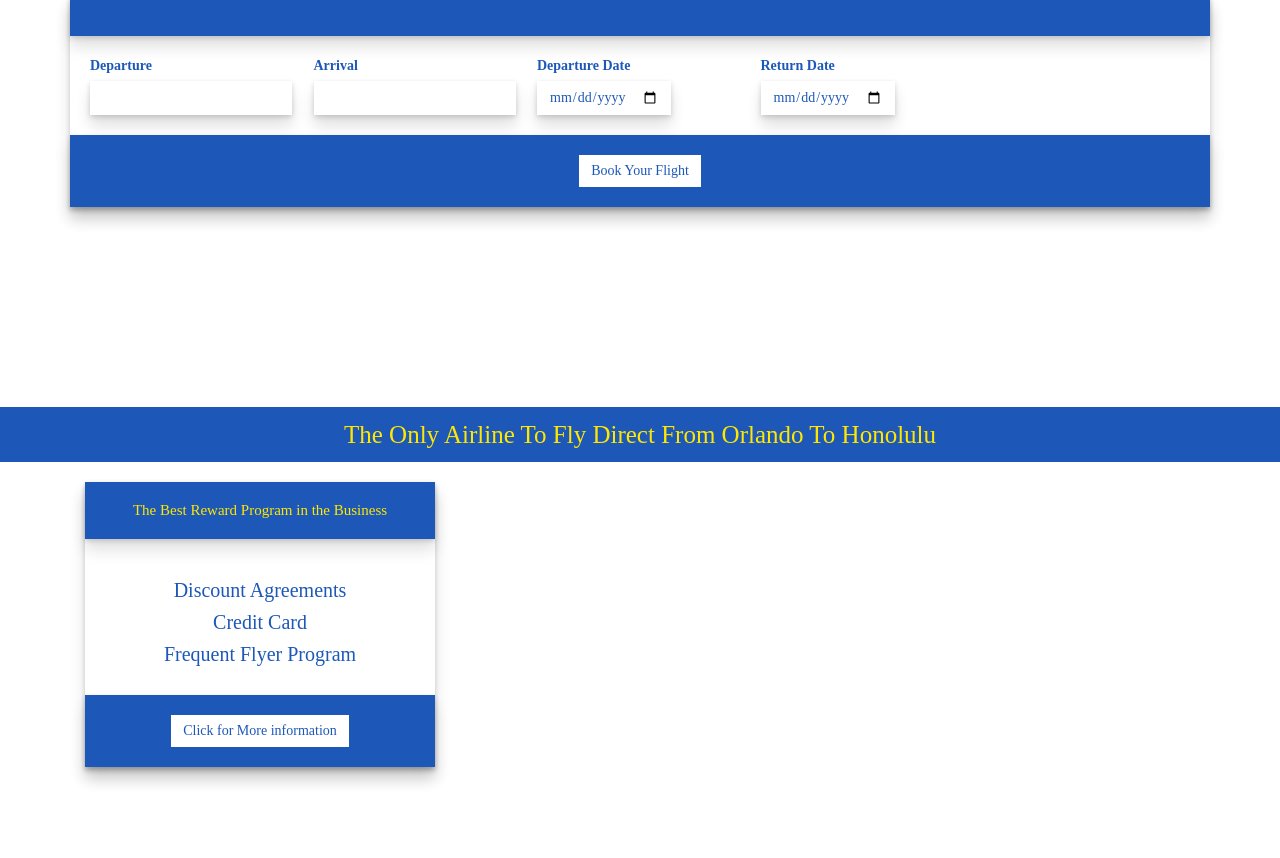
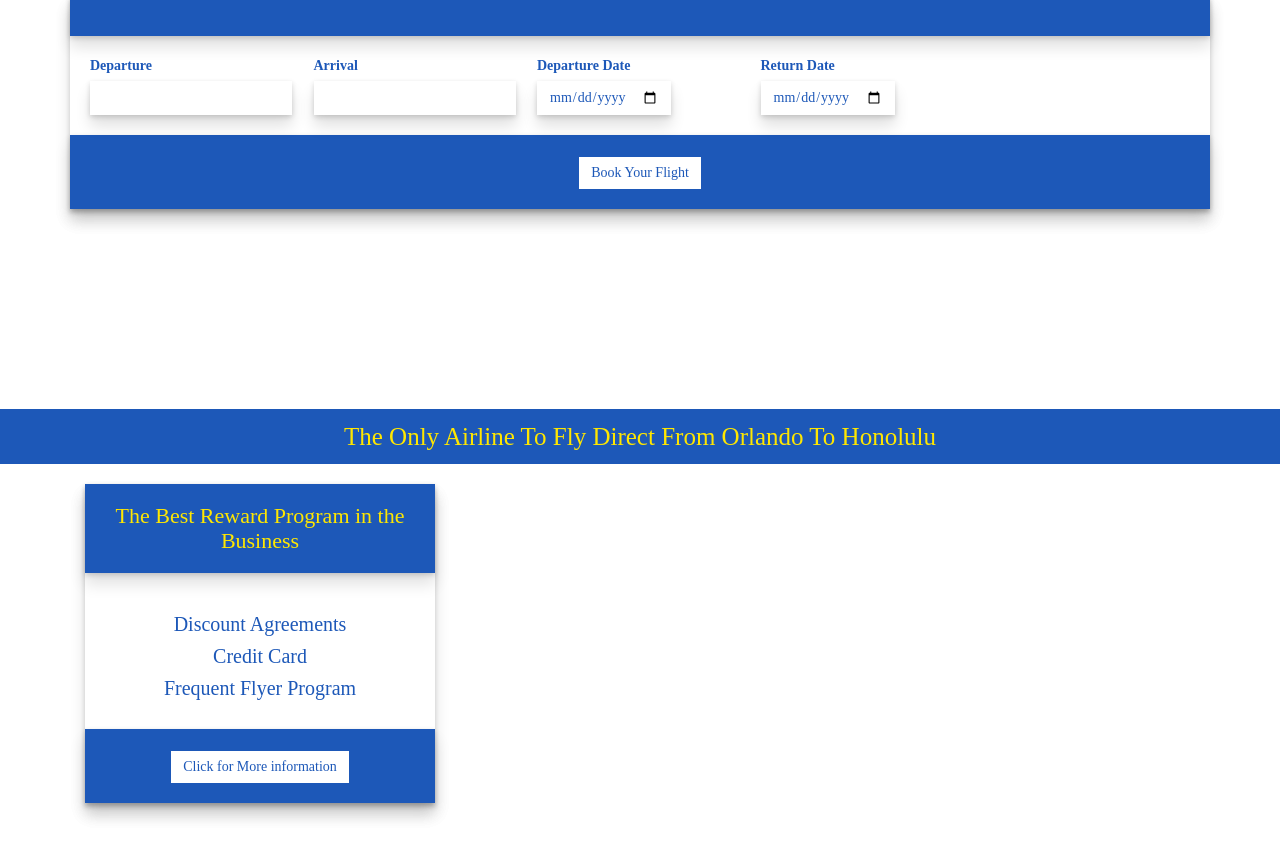
Before and after one commit to RiddleAir/RiddleAir.github.io, a plain HTML site: page index.html in a window 1280 px wide. Shown: the part 800-1658 px from the top of the page. Drawn offline with nearby package versions, Linux system fonts and the light colour scheme.

Commit message:
changed font size

```diff
--- a/index.html
+++ b/index.html
@@ -25,6 +25,9 @@
         }
         .card {
             margin-bottom: 200px;
+        }
+        .card-header {
+            font-size: 22px;
         }
     </style>
 
```
